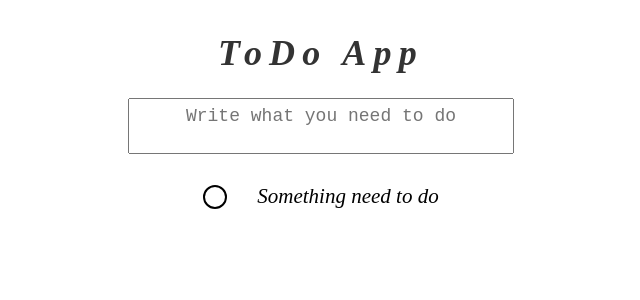
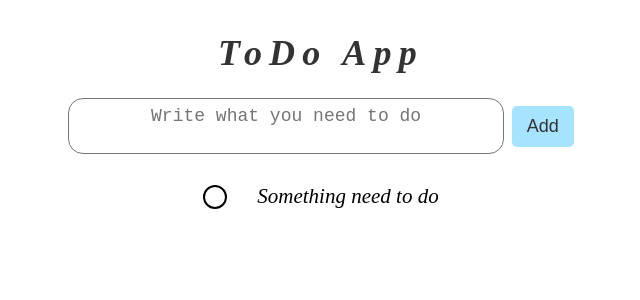
Before and after one commit to maxi3336/toDoApp, a React (Create React App) app: page / in a window 1280 px wide. Shown: the top 300 px of the page, without its empty margins (319-959 px from the left). Built offline with nearby package versions, Linux system fonts and the light colour scheme.

Commit message:
Configure adding data in state

```diff
--- a/src/App.js
+++ b/src/App.js
@@ -1,9 +1,9 @@
 import React from 'react'
 import Main from './components/Main/Main'
 
-const App = () => {
+const App = (props) => {
     return (
-        <Main/>
+        <Main store={props.store}/>
     )
 }
 
--- a/src/components/Create/Create.jsx
+++ b/src/components/Create/Create.jsx
@@ -2,12 +2,23 @@ import React from 'react'
 import style from "./Create.module.css";
 import TextareaAutosize from "react-textarea-autosize";
 
-const Create = () => {
+const Create = (props) => {
+
+    let onDoChange = (event) => {
+        let text = event.target.value
+        props.updateNewDoText(text)
+    }
+
     return (
-        <TextareaAutosize
-            className={style.textEnter}
-            placeholder="Write what you need to do"
-        />
+        <div className={style.create}>
+            <TextareaAutosize
+                className={style.textEnter}
+                placeholder="Write what you need to do"
+                onChange={onDoChange}
+                value={props.newDoText}
+            />
+            <button className={style.btn} onClick={props.addDo}>Add</button>
+        </div>
     )
 }
 
--- a/src/components/Create/Create.module.css
+++ b/src/components/Create/Create.module.css
@@ -1,9 +1,44 @@
+.create {
+    width: 40%;
+    display: flex;
+    justify-content: space-between;
+    align-items: center;
+}
+
 .textEnter {
-    width: 30%;
+    outline: none;
+    width: 85%;
     min-height: 50px;
     max-height: 300px;
     resize: none;
     text-align: center;
     line-height: 30px;
     font-size: 18px;
+    border-radius: 15px;
 }
+
+button,
+button:active,
+button:focus {
+    outline: none;
+}
+
+.btn {
+    padding: 10px 15px;
+    border: none;
+    border-radius: 5px;
+    cursor: pointer;
+    background-color: #A5E3FF;
+    font-size: 18px;
+    color: #333333;
+
+}
+
+.btn:hover {
+    box-shadow: 0 0 5px rgba(0,0,0,0.5);
+}
+
+.btn:active {
+    background-color: #80D8FF;
+    padding: 9px 14px;
+}
--- /dev/null
+++ b/src/components/Create/CreateContainer.jsx
@@ -0,0 +1,25 @@
+import React from 'react'
+import Create from './Create'
+import {addDoActionCreator, updateDoTextActionCreator} from "../../redux/reducers/doReducer";
+
+const CreateContainer = (props) => {
+    let state = props.store.getState()
+
+    let addDo = () => {
+        let action = addDoActionCreator()
+        props.store.dispatch(action)
+    }
+
+    let onDoChange = (text) => {
+        let action = updateDoTextActionCreator(text)
+        props.store.dispatch(action)
+    }
+
+    return <Create
+                updateNewDoText={onDoChange}
+                addDo={addDo}
+                newDoText={state.toDoData.newDoText}
+           />
+}
+
+export default CreateContainer
--- a/src/components/Main/Main.jsx
+++ b/src/components/Main/Main.jsx
@@ -1,7 +1,7 @@
 import React from 'react'
 import style from './Main.module.css'
 import Doings from './../Doings/Doings'
-import Create from "../Create/Create";
+import CreateContainer from "../Create/CreateContainer";
 
 
 const Main = (props) => {
@@ -9,7 +9,7 @@ const Main = (props) => {
     return (
         <div className={style.main}>
             <h1 className={style.text}>ToDo App</h1>
-            <Create />
+            <CreateContainer store={props.store}/>
             <Doings />
         </div>
     )
--- a/src/index.js
+++ b/src/index.js
@@ -1,8 +1,18 @@
 import React from 'react'
 import ReactDOM from 'react-dom'
 import App from './App'
+import store from './redux/store'
 
-ReactDOM.render(
-    <App/>,
-    document.getElementById('root')
-)
+const reRenderEntireTree = (state) => {
+    ReactDOM.render(
+        <App store={store}/>,
+        document.getElementById('root')
+    )
+}
+
+reRenderEntireTree(store.getState())
+
+store.subscribe(() => {
+    let state = store.getState()
+    reRenderEntireTree(state)
+})
--- a/src/redux/reducers/doReducer.js
+++ b/src/redux/reducers/doReducer.js
@@ -21,6 +21,7 @@ const createReducer = (state = initialState, action) => {
             }
 
             state.doData.push(newDo)
+            debugger
             state.newDoText = ''
 
             return state
--- a/src/redux/store.js
+++ b/src/redux/store.js
@@ -6,3 +6,5 @@ let reducers = combineReducers({
 })
 
 let store = createStore(reducers);
+
+export default store
```
